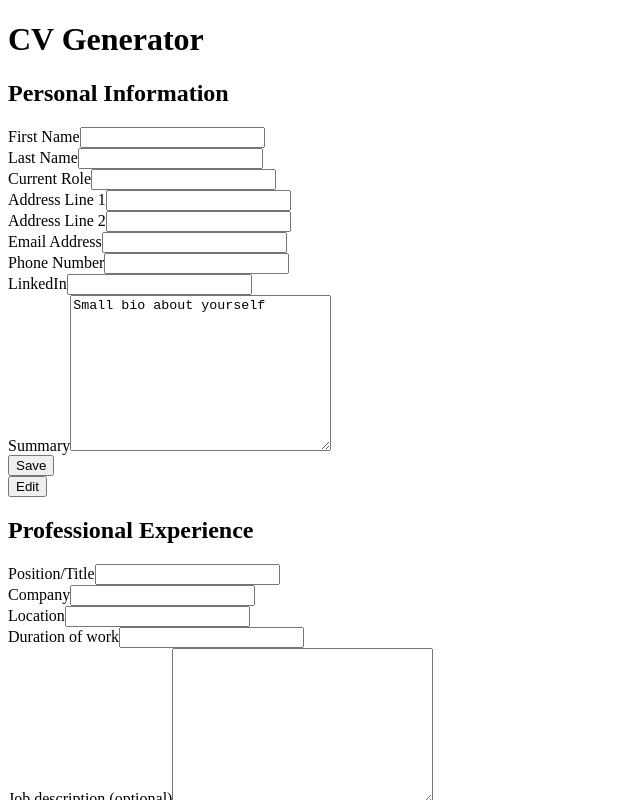
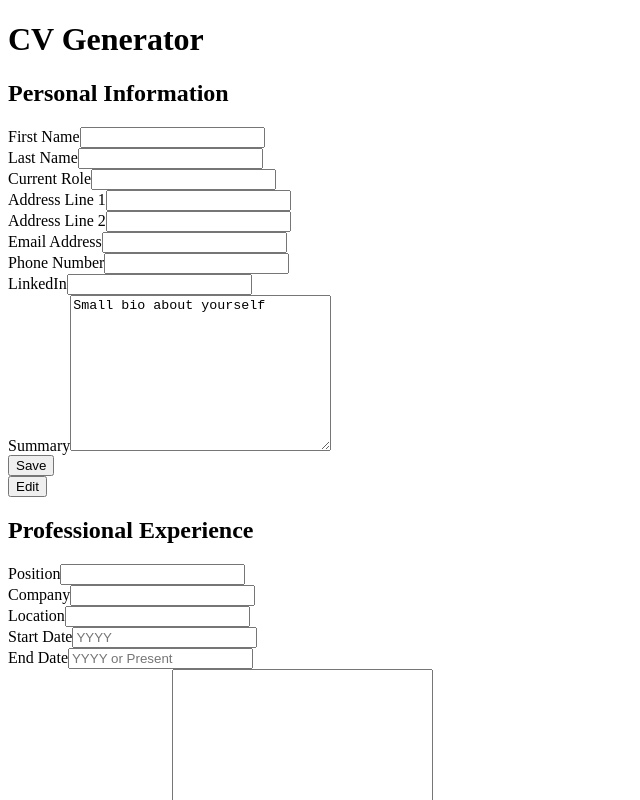
Before and after one commit to daniel-moderiano/cv-application, a React (Create React App) app: page / in a window 1280 px wide. Shown: the top 800 px of the page, without its empty margins (0-640 px from the left). Built offline with nearby package versions, Linux system fonts and the light colour scheme.

Commit message:
Modify profExp form to add start and end date instead of single duration input

```diff
--- a/src/components/ProfessionalExpForm.js
+++ b/src/components/ProfessionalExpForm.js
@@ -10,7 +10,8 @@ class ProfessionalExpForm extends Component {
       position: "",
       company: "",
       locationWork: "",
-      durationWork: "",
+      startDate: "",
+      endDate: "",
       description: "",
       disabled: false,
     };
@@ -42,7 +43,7 @@ class ProfessionalExpForm extends Component {
             <Field
               fieldType="text"
               name="position"
-              label="Position/Title"
+              label="Position"
               placeholder={""}
               value={this.state.position}
               onChange={this.handleChange}
@@ -68,10 +69,19 @@ class ProfessionalExpForm extends Component {
             />
             <Field
               fieldType="text"
-              name="durationWork"
-              label="Duration of work"
-              placeholder={""}
-              value={this.state.durationWork}
+              name="startDate"
+              label="Start Date"
+              placeholder={"YYYY"}
+              value={this.state.startDate}
+              onChange={this.handleChange}
+              disabled={this.state.disabled}
+            />
+            <Field
+              fieldType="text"
+              name="endDate"
+              label="End Date"
+              placeholder={"YYYY or Present"}
+              value={this.state.endDate}
               onChange={this.handleChange}
               disabled={this.state.disabled}
             />
```
